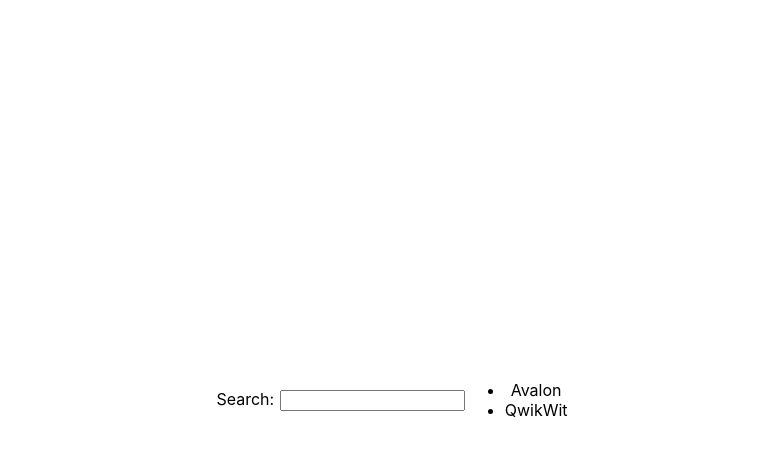
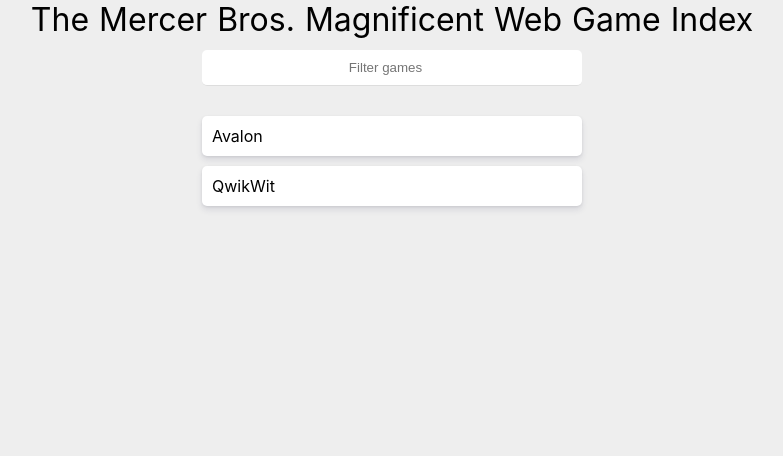
Before and after one commit to tylermercer/web-game-index, a Nuxt app: page / in a window 1280 px wide. Shown: the top 456 px of the page, without its empty margins (248-1031 px from the left). Built offline with nearby package versions, Linux system fonts and the light colour scheme.

Commit message:
Add some basic nice-ish styling

```diff
--- a/pages/index.vue
+++ b/pages/index.vue
@@ -1,8 +1,11 @@
 <template>
+  <div class="index">
+    <header>
+      The Mercer Bros. Magnificent Web Game Index
+    </header>
     <div class="container">
       <div class="search">
-      Search:
-      <input v-model="query" type="search" autocomplete="off" />
+        <input v-model="query" type="search" autocomplete="off" placeholder="Filter games" />
       </div>
       <div class="results">
         <ul v-if="games.length">
@@ -13,6 +16,7 @@
         <p v-else-if="query">
           No results
         </p>
+      </div>
     </div>
   </div>
 </template>
@@ -47,16 +51,7 @@ export default Vue.extend({
 </script>
 
 <style>
-.container {
-  margin: 0 auto;
-  min-height: 100vh;
-  display: flex;
-  justify-content: center;
-  align-items: center;
-  text-align: center;
-}
-
-.title {
+html {
   font-family:
     'Quicksand',
     'Source Sans Pro',
@@ -67,6 +62,56 @@ export default Vue.extend({
     'Helvetica Neue',
     Arial,
     sans-serif;
+  background: #eee;
+}
+
+header {
+  text-align: center;
+  font-size: 2em;
+}
+
+.container {
+  margin: 0 auto;
+  max-width: 400px;
+  display: flex;
+  flex-direction: column;
+}
+
+.search {
+  padding: 10px;
+  font-size: 1.5em;
+}
+
+.search input {
+  border-radius: 5px;
+  margin-bottom: 10px;
+  background: white;
+  border: none;
+  outline: none;
+  padding: 10px;
+  border-bottom: 1px solid #ddd;
+  width: 100%;
+  text-align: center;
+}
+
+.search input:focus {
+  border-bottom-color: red;
+}
+
+.results ul {
+  padding: 0;
+  list-style: none;
+}
+
+.results ul li {
+  margin: 10px;
+  box-shadow: 0px 4px 6px 0px rgba(50,50,93,0.11) , 0px 1px 3px 0px rgba(0,0,0,0.08);
+  border-radius: 5px;
+  background: white;
+  padding: 10px;
+}
+
+.title {
   display: block;
   font-weight: 300;
   font-size: 100px;
```
Lines whose indentation alone changed are shown as unchanged.
